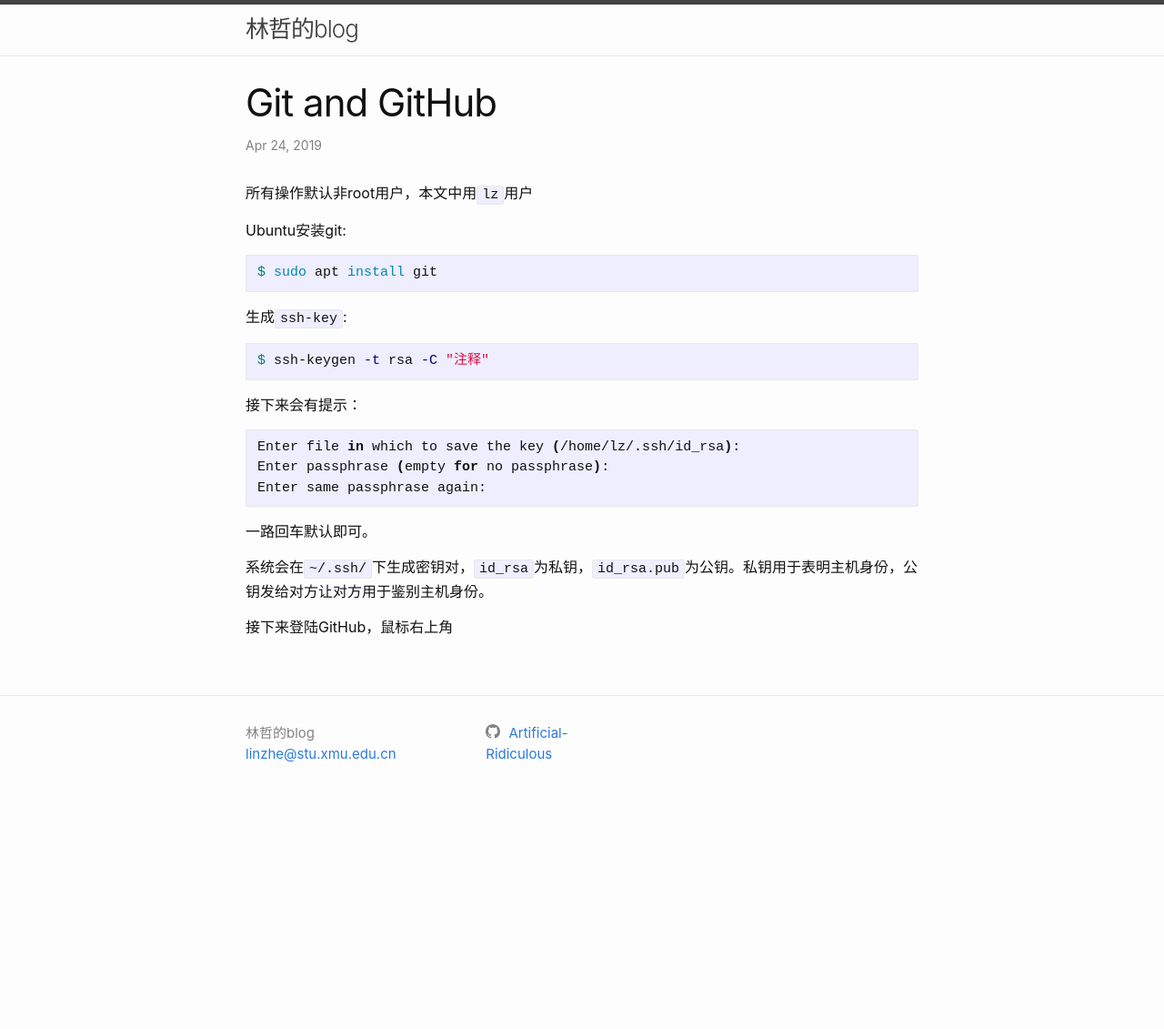
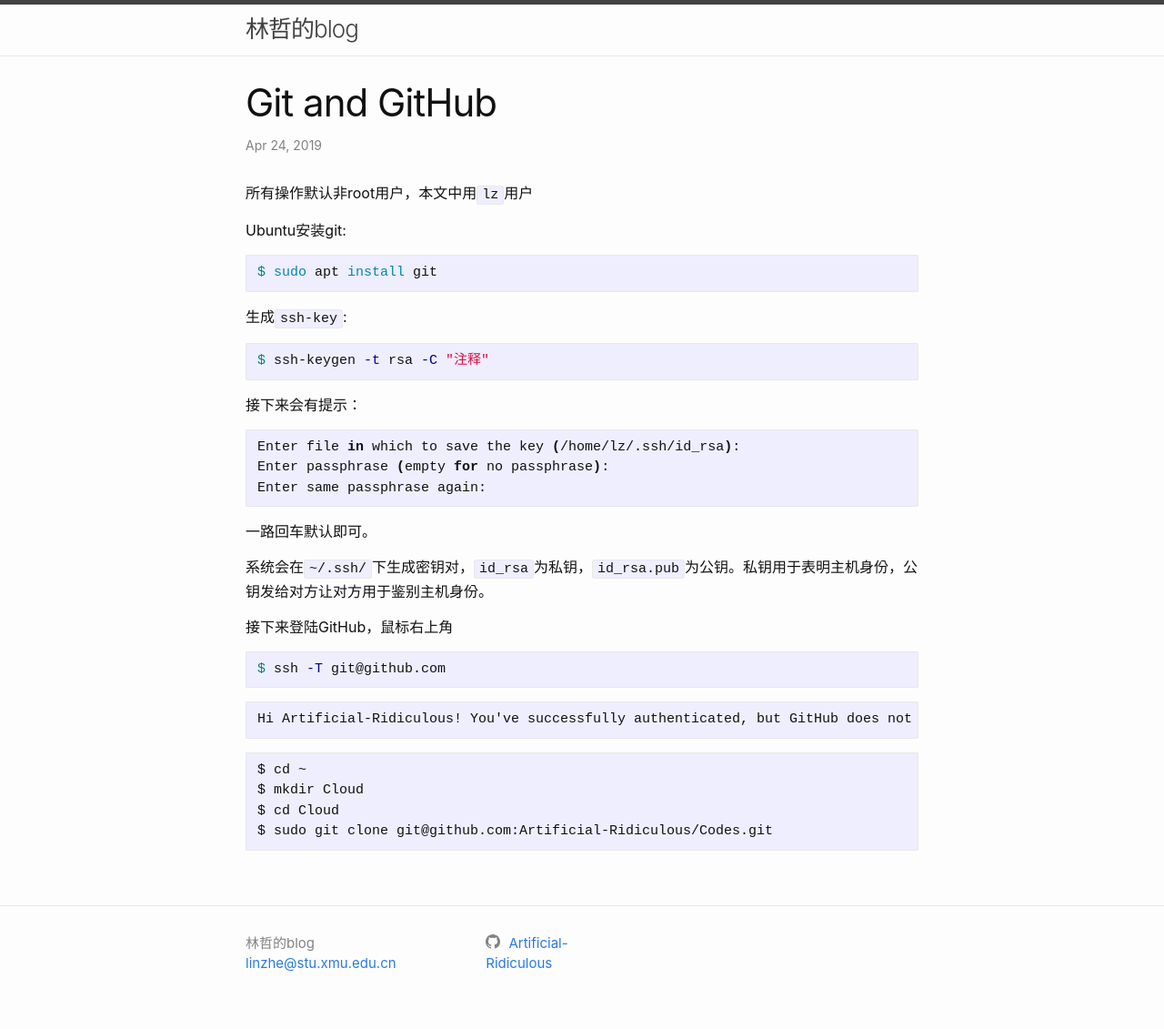
Before and after one commit to Artificial-Ridiculous/Artificial-Ridiculous.github.io, a Jekyll site: the page built from _posts/2019-04-24-Git and GitHub.markdown, in a window 1280 px wide. Shown: the whole page at 91% size. Built offline with Jekyll 4.4.1, drawn with Linux system fonts in a browser that asks for light colours; comment, search, counter and statistics services are not loaded; before the commit the page ends 900 px from its top, so only the background shows below that.

Commit message:
update GitHUb and Git

````diff
--- a/_posts/2019-04-24-Git and GitHub.markdown
+++ b/_posts/2019-04-24-Git and GitHub.markdown
@@ -30,3 +30,18 @@ Enter same passphrase again:
 系统会在`~/.ssh/`下生成密钥对，`id_rsa`为私钥，`id_rsa.pub`为公钥。私钥用于表明主机身份，公钥发给对方让对方用于鉴别主机身份。
 
 接下来登陆GitHub，鼠标右上角
+
+```shell
+$ ssh -T git@github.com
+```
+
+```
+Hi Artificial-Ridiculous! You've successfully authenticated, but GitHub does not provide shell access.
+```
+
+```
+$ cd ~
+$ mkdir Cloud
+$ cd Cloud
+$ sudo git clone git@github.com:Artificial-Ridiculous/Codes.git
+```
````
